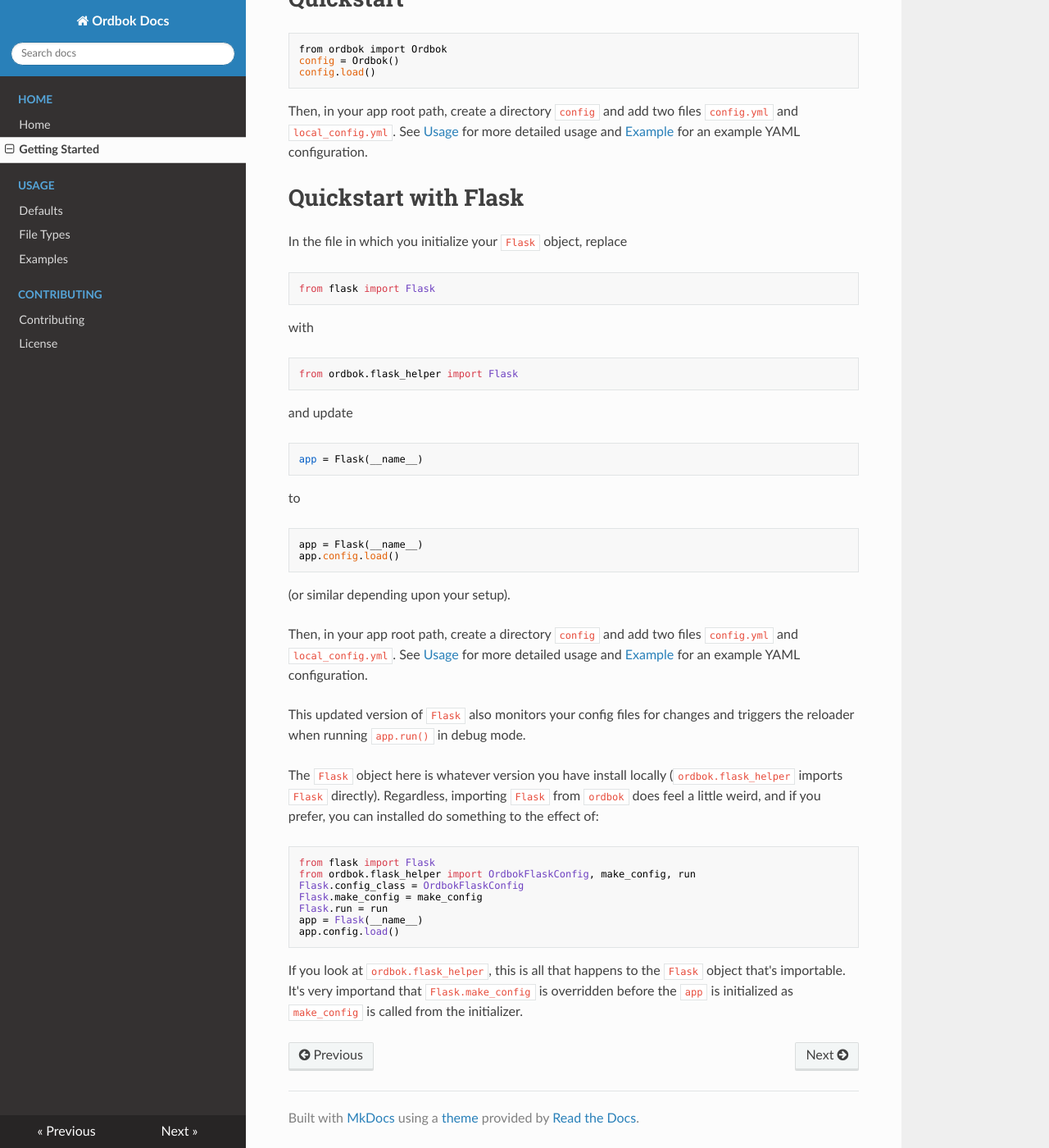
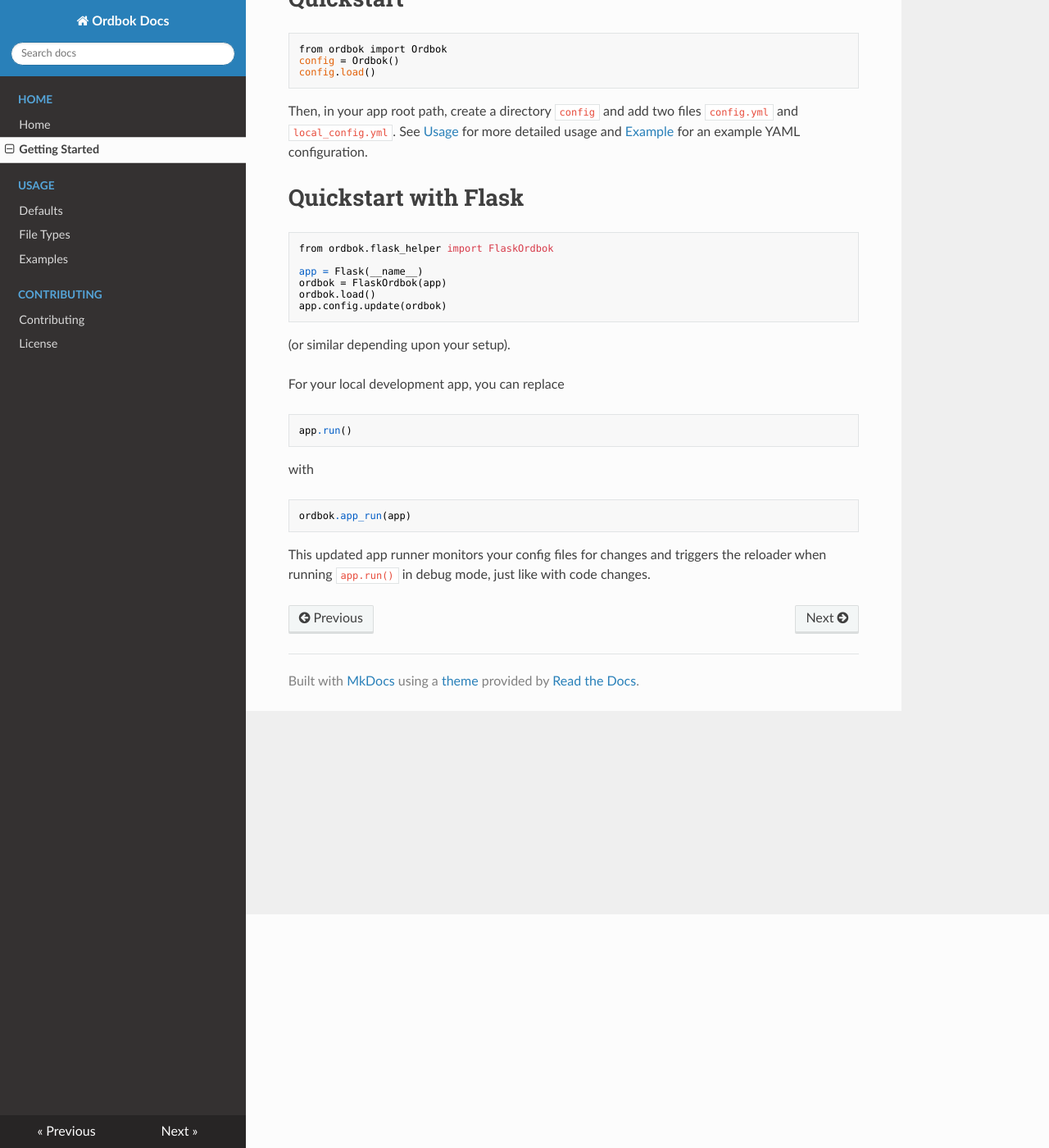
Before and after one commit to eriktaubeneck/ordbok, an MkDocs documentation site: the page built from docs/get-started.md, in a window 1280 px wide and 1400 px high, scrolled down 285 px. Shown: the whole window at 82% size. Built offline with MkDocs 1.6.1, drawn with Linux system fonts in a browser that asks for light colours; nearby versions of some CDN libraries; old or Windows-style settings are respelled for this version of MkDocs.

Commit message:
update flask usage and namespace kwarg name in docs

````diff
--- a/docs/get-started.md
+++ b/docs/get-started.md
@@ -18,46 +18,27 @@
 
 # Quickstart with Flask
 
-In the file in which you initialize your `Flask` object, replace
 
 ```
-from flask import Flask
+from ordbok.flask_helper import FlaskOrdbok
+
+app = Flask(__name__)
+ordbok = FlaskOrdbok(app)
+ordbok.load()
+app.config.update(ordbok)
+```
+(or similar depending upon your setup).
+
+For your local development app, you can replace
+
+```
+app.run()
 ```
 
 with
 
 ```
-from ordbok.flask_helper import Flask
+ordbok.app_run(app)
 ```
 
-and update
-
-```
-app = Flask(__name__)
-```
-
-to
-
-```
-app = Flask(__name__)
-app.config.load()
-```
-(or similar depending upon your setup).
-
-Then, in your app root path, create a directory `config` and add two files `config.yml` and `local_config.yml`. See [Usage](#usage) for more detailed usage and [Example](#examples) for an example YAML configuration.
-
-This updated version of `Flask` also monitors your config files for changes and triggers the reloader when running `app.run()` in debug mode.
-
-The `Flask` object here is whatever version you have install locally (`ordbok.flask_helper` imports `Flask` directly). Regardless, importing `Flask` from `ordbok` does feel a little weird, and if you prefer, you can installed do something to the effect of:
-
-```
-from flask import Flask
-from ordbok.flask_helper import OrdbokFlaskConfig, make_config, run
-Flask.config_class = OrdbokFlaskConfig
-Flask.make_config = make_config
-Flask.run = run
-app = Flask(__name__)
-app.config.load()
-```
-
-If you look at `ordbok.flask_helper`, this is all that happens to the `Flask` object that's importable. It's very importand that `Flask.make_config` is overridden before the `app` is initialized as `make_config` is called from the initializer.
+This updated app runner monitors your config files for changes and triggers the reloader when running `app.run()` in debug mode, just like with code changes.
````
Also changed, not shown: docs/usage/defaults.md (+1 -1 lines), docs/usage/examples.md (+7 -2 lines), docs/usage/filetypes.md (+1 -1 lines).
